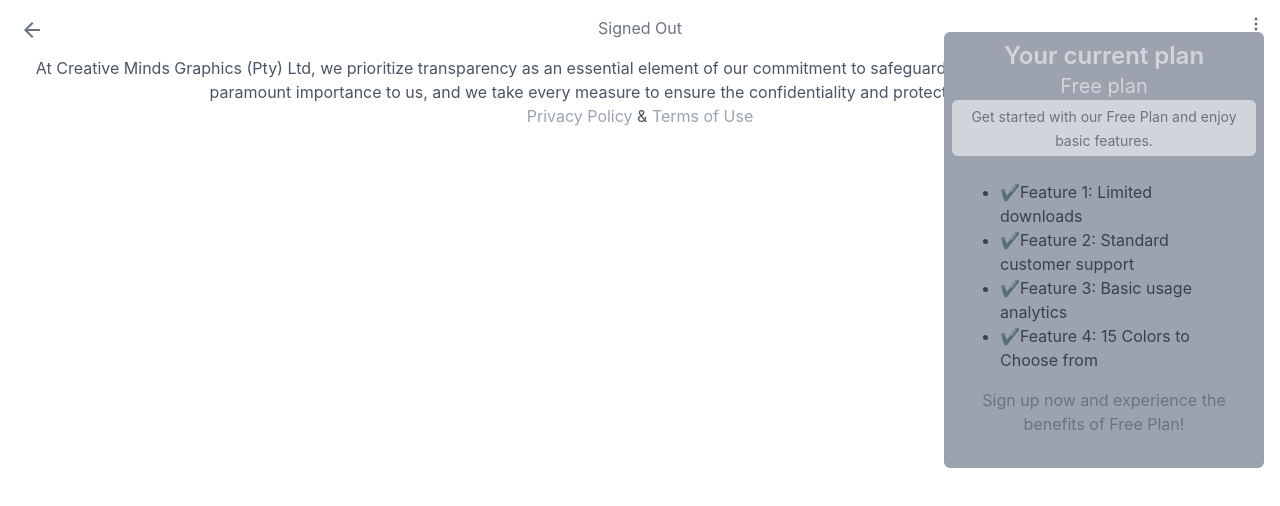
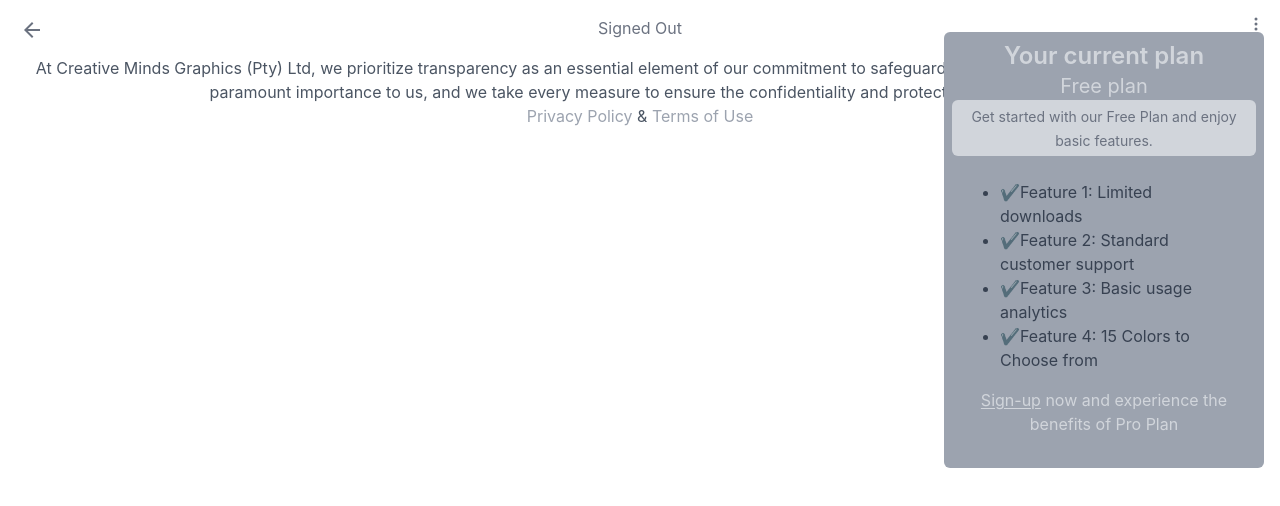
Before and after one commit to Ubaton/QRCode, a React (Create React App) app: page /authdetails in a window 1280 px wide. Both pictures are taken after a click on the button 1256 px from the left and 24 px from the top of the page. Shown: the top 506 px of the page. Built offline with nearby package versions, Linux system fonts and the light colour scheme; no server answers.

Commit message:
v1.1.171

```diff
--- a/src/data/AuthDetails.js
+++ b/src/data/AuthDetails.js
@@ -2,7 +2,7 @@ import React, { useEffect, useState } from "react";
 import { auth } from "../data/firebase";
 import { onAuthStateChanged, signOut } from "firebase/auth";
 import { IoPersonCircleOutline } from "react-icons/io5";
-import { NavLink } from "react-router-dom";
+import { Link, NavLink } from "react-router-dom";
 import ArrowBackIcon from "@mui/icons-material/ArrowBack";
 
 const plan = [
@@ -152,9 +152,13 @@ const AuthDetails = () => {
                         <li key={index}>✔️{item}</li>
                       ))}
                     </ul>
-                    <p className="text-gray-500">
-                      Sign up now and experience the benefits of{" "}
-                      {plan[0].YourPlan}!
+                    <p className="text-gray-300">
+                      <Link to="/signup">
+                        <span className=" hover:text-blue-500 underline underline-offset-2">
+                          Sign-up
+                        </span>
+                      </Link>{" "}
+                      now and experience the benefits of {<span>Pro Plan</span>}
                     </p>
                   </div>
                 </div>
```
